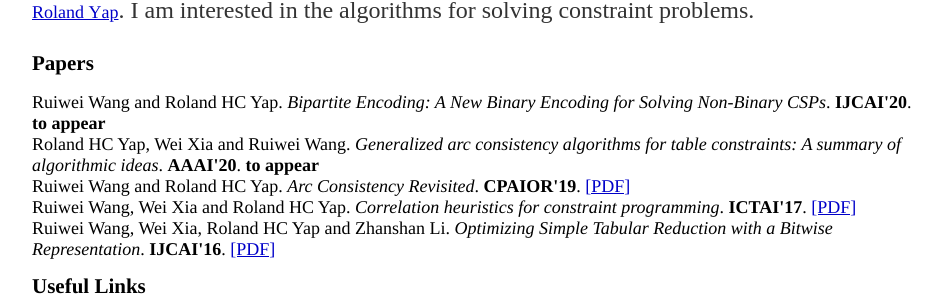
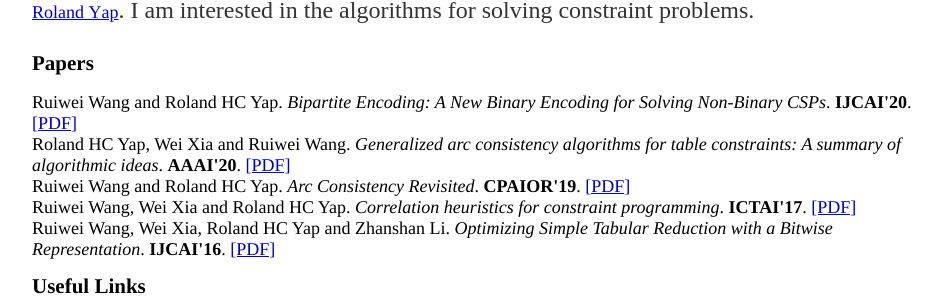
Before and after one commit to WangRuiwei/WangRuiwei.github.io, a Jekyll site: the page built from index.html, in a window 1280 px wide. Shown: the part 151-457 px from the top of the page, without its empty margins (160-1106 px from the left). Built offline with Jekyll 4.4.1, drawn with Linux system fonts in a browser that asks for light colours.

Commit message:
Update index.html

```diff
--- a/index.html
+++ b/index.html
@@ -7,8 +7,8 @@
 <p class="p1"><span class="s1">I am a Computer Science Ph.D. student at National University of Singapore, advised by <a href="http://www.comp.nus.edu.sg/~ryap/"><span class="s2">Prof. Roland Yap</span></a>. I am interested in the algorithms for solving constraint problems.</span></p>
 <h2 style="margin: 0.0px 0.0px 15.4px 0.0px; line-height: 25.0px; font: 21.0px Times; color: #000000; -webkit-text-stroke: #000000"><span class="s1"><b>Papers</b></span></h2>
 <p class="p3">
-Ruiwei Wang and Roland HC Yap. <i>Bipartite Encoding: A New Binary Encoding for Solving Non-Binary CSPs</I>. <b>IJCAI'20</b>. <b>to appear</b><br>
-Roland HC Yap, Wei Xia and Ruiwei Wang. <i>Generalized arc consistency algorithms for table constraints: A summary of algorithmic ideas</I>. <b>AAAI'20</b>.  <b>to appear</b><br>
+Ruiwei Wang and Roland HC Yap. <i>Bipartite Encoding: A New Binary Encoding for Solving Non-Binary CSPs</I>. <b>IJCAI'20</b>. <a href="https://www.ijcai.org/Proceedings/2020/0165.pdf"><span class="s2">[PDF]</span></a><br>
+Roland HC Yap, Wei Xia and Ruiwei Wang. <i>Generalized arc consistency algorithms for table constraints: A summary of algorithmic ideas</I>. <b>AAAI'20</b>. <a href="https://aaai.org/Papers/AAAI/2020GB/SMT-YapRHC.373.pdf"><span class="s2">[PDF]</span></a><br>
 Ruiwei Wang and Roland HC Yap. <i>Arc Consistency Revisited</I>. <b>CPAIOR'19</b>. <a href="https://WangRuiwei.github.io/papers/Arc_Consistency_Revisited.pdf"><span class="s2">[PDF]</span></a><br>
 Ruiwei Wang, Wei Xia and Roland HC Yap. <i>Correlation heuristics for constraint programming</I>. <b>ICTAI'17</b>. <a href="https://arxiv.org/pdf/1805.02205.pdf"><span class="s2">[PDF]</span></a><br>
 Ruiwei Wang, Wei Xia, Roland HC Yap and Zhanshan Li. <i>Optimizing Simple Tabular Reduction with a Bitwise Representation</i>. <b>IJCAI'16</b>. <a href="https://www.ijcai.org/Proceedings/16/Papers/117.pdf"><span class="s2">[PDF]</span></a><br>
```
